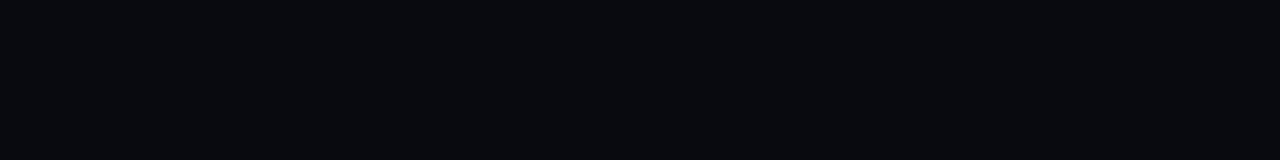
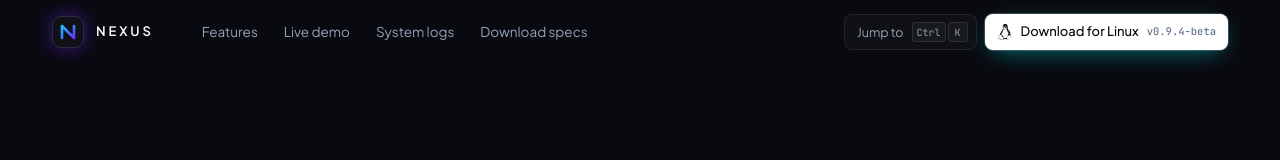
Before and after one commit to Alan-Betty/EV, a website built with Vite: page site/index.html in a window 1280 px wide. Built offline with nearby package versions, Linux system fonts and the light colour scheme.

Commit message:
Add the site header with the glowing logo and OS detection

```diff
--- a/site/index.html
+++ b/site/index.html
@@ -11,7 +11,58 @@
   <body>
     <a href="#main" class="sr-only focus:not-sr-only focus:fixed focus:left-4 focus:top-4 focus:z-[100] focus:rounded-lg focus:bg-ink-900 focus:px-4 focus:py-2 focus:text-white">Skip to content</a>
 
-    <!-- @header -->
+    <header id="site-header" class="site-header fixed inset-x-0 top-0 z-50" data-scrolled="false">
+      <div class="shell flex h-16 items-center gap-8">
+        <a href="#top" class="group -ml-1 flex items-center gap-3 rounded-lg p-1" aria-label="NEXUS, back to top">
+          <span class="relative grid size-8 place-items-center">
+            <span aria-hidden="true" class="logo-aura absolute -inset-2.5 rounded-full animate-aura"></span>
+            <svg viewBox="0 0 32 32" fill="none" class="relative size-8" aria-hidden="true">
+              <defs>
+                <linearGradient id="logo-g" x1="6" y1="6" x2="26" y2="26" gradientUnits="userSpaceOnUse">
+                  <stop stop-color="#00F2FE" /><stop offset="1" stop-color="#7F00FF" />
+                </linearGradient>
+              </defs>
+              <rect x=".5" y=".5" width="31" height="31" rx="8.5" fill="#0F1117" stroke="rgba(255,255,255,.1)" />
+              <path d="M10 22V10l12 12V10" stroke="url(#logo-g)" stroke-width="2.6" stroke-linecap="round" stroke-linejoin="round" />
+            </svg>
+          </span>
+          <span class="text-[13px] font-semibold tracking-[0.22em] text-white">NEXUS</span>
+        </a>
+
+        <nav aria-label="Primary" class="hidden md:block">
+          <ul class="flex items-center gap-0.5 text-[13.5px]">
+            <li><a data-nav href="#features" class="nav-link">Features</a></li>
+            <li><a data-nav href="#demo" class="nav-link">Live demo</a></li>
+            <li><a data-nav href="#activity" class="nav-link">System logs</a></li>
+            <li><a data-nav href="#download" class="nav-link">Download specs</a></li>
+          </ul>
+        </nav>
+
+        <div class="ml-auto flex items-center gap-2">
+          <button id="cmdk-trigger" type="button" class="glass glass-hover hidden h-9 items-center gap-2 rounded-lg pl-3 pr-2 text-[12.5px] text-slate-400 hover:text-slate-100 lg:inline-flex" aria-label="Open command menu">
+            Jump to
+            <span class="flex gap-0.5"><kbd class="kbd" data-mod-key>Ctrl</kbd><kbd class="kbd">K</kbd></span>
+          </button>
+          <a id="os-badge" href="#download" class="group inline-flex h-9 items-center gap-2 rounded-lg bg-white pl-3 pr-3 text-[13px] font-medium text-ink-950 shadow-[0_0_0_1px_rgba(255,255,255,.2),0_6px_24px_-8px_rgba(0,242,254,.6)] transition-[background-color,transform] duration-200 hover:bg-cyan-50 active:scale-[0.98]">
+            <span data-os-icon class="grid size-4 place-items-center"></span>
+            <span data-os-label>Download</span>
+            <span data-os-version class="hidden font-mono text-[10.5px] text-slate-500 sm:inline"></span>
+          </a>
+          <button id="menu-toggle" type="button" class="glass grid size-9 place-items-center rounded-lg text-slate-300 md:hidden" aria-label="Menu" aria-expanded="false" aria-controls="mobile-nav">
+            <svg viewBox="0 0 24 24" fill="none" stroke="currentColor" stroke-width="1.75" stroke-linecap="round" class="size-5" aria-hidden="true"><path class="menu-top" d="M4 8h16" /><path class="menu-bottom" d="M4 16h16" /></svg>
+          </button>
+        </div>
+      </div>
+
+      <nav id="mobile-nav" aria-label="Mobile" class="border-t border-white/[0.06] md:hidden" hidden>
+        <ul class="shell grid gap-1 py-3 text-[15px]">
+          <li><a data-nav href="#features" class="nav-link block py-3">Features</a></li>
+          <li><a data-nav href="#demo" class="nav-link block py-3">Live demo</a></li>
+          <li><a data-nav href="#activity" class="nav-link block py-3">System logs</a></li>
+          <li><a data-nav href="#download" class="nav-link block py-3">Download specs</a></li>
+        </ul>
+      </nav>
+    </header>
 
     <main id="main">
       <!-- @hero -->
--- a/site/package.json
+++ b/site/package.json
@@ -16,6 +16,7 @@
   },
   "dependencies": {
     "@fontsource-variable/jetbrains-mono": "^5.3.0",
-    "@fontsource-variable/plus-jakarta-sans": "^5.3.0"
+    "@fontsource-variable/plus-jakarta-sans": "^5.3.0",
+    "simple-icons": "^16.35.0"
   }
 }
--- /dev/null
+++ b/site/src/data/release.js
@@ -0,0 +1,21 @@
+// Single source of truth for everything the page states about a release.
+// Placeholder values: CI should generate this file (or a JSON manifest it
+// replaces) from the real build artifacts before the site is published.
+
+export const PRODUCT = {
+  name: 'NEXUS',
+  repo: 'https://github.com/nexus-assistant/nexus',
+  docs: '#',
+};
+
+export const CHANNELS = {
+  stable: { label: 'Stable', version: '0.9.4-beta', date: '2026-10-20', note: 'Recommended. Tested across every supported desktop.' },
+  nightly: { label: 'Nightly', version: '0.9.5-nightly.20261022', date: '2026-10-22', note: 'Built from main every night. Passing tests, rough edges.' },
+  canary: { label: 'Canary', version: '0.10.0-canary.7', date: '2026-10-22', note: 'Every merged commit. Expect breakage. For contributors.' },
+};
+
+export const PLATFORMS = {
+  linux: { label: 'Linux', long: 'Linux and Arch' },
+  macos: { label: 'macOS', long: 'macOS 13 or later' },
+  windows: { label: 'Windows', long: 'Windows 11' },
+};
--- /dev/null
+++ b/site/src/lib/icons.js
@@ -0,0 +1,31 @@
+import { siApple, siArchlinux, siGithub, siLinux } from 'simple-icons';
+
+const brand = (path) => (cls = '') =>
+  `<svg viewBox="0 0 24 24" fill="currentColor" aria-hidden="true" class="${cls}"><path d="${path}"/></svg>`;
+
+// 24px stroke glyphs, 1.75 weight to sit beside the 13-15px UI text.
+const line = (d) => (cls = '') =>
+  `<svg viewBox="0 0 24 24" fill="none" stroke="currentColor" stroke-width="1.75" stroke-linecap="round" stroke-linejoin="round" aria-hidden="true" class="${cls}">${d}</svg>`;
+
+export const icon = {
+  apple: brand(siApple.path),
+  linux: brand(siLinux.path),
+  arch: brand(siArchlinux.path),
+  github: brand(siGithub.path),
+  windows: brand('M3 3h8.4v8.4H3zm9.6 0H21v8.4h-8.4zM3 12.6h8.4V21H3zm9.6 0H21V21h-8.4z'),
+
+  download: line('<path d="M12 4v11"/><path d="m7 10 5 5 5-5"/><path d="M5 20h14"/>'),
+  copy: line('<rect x="8" y="8" width="12" height="12" rx="2.5"/><path d="M16 8V6.5A2.5 2.5 0 0 0 13.5 4h-7A2.5 2.5 0 0 0 4 6.5v7A2.5 2.5 0 0 0 6.5 16H8"/>'),
+  check: line('<path d="m5 12.5 4.5 4.5L19 7.5"/>'),
+  search: line('<circle cx="11" cy="11" r="6.5"/><path d="m20 20-4.2-4.2"/>'),
+  terminal: line('<path d="m5 7 5 5-5 5"/><path d="M12.5 17H19"/>'),
+  menu: line('<path d="M4 8h16"/><path d="M4 16h16"/>'),
+  close: line('<path d="m6 6 12 12"/><path d="M18 6 6 18"/>'),
+  shield: line('<path d="M12 3.5 5 6v5.5c0 4.3 3 7.8 7 9 4-1.2 7-4.7 7-9V6z"/><path d="m9 12 2.2 2.2L15.5 10"/>'),
+  play: line('<path d="M8 5.5v13l10.5-6.5z"/>'),
+  pause: line('<path d="M8.5 5v14"/><path d="M15.5 5v14"/>'),
+  star: line('<path d="m12 4 2.47 5.01 5.53.8-4 3.9.94 5.5L12 16.6l-4.94 2.6.94-5.5-4-3.9 5.53-.8z"/>'),
+};
+
+export const platformIcon = (platform, cls) =>
+  ({ linux: icon.linux, macos: icon.apple, windows: icon.windows })[platform]?.(cls) ?? '';
--- /dev/null
+++ b/site/src/lib/os.js
@@ -0,0 +1,42 @@
+import { store } from './store.js';
+
+const KNOWN = new Set(['linux', 'macos', 'windows']);
+
+function sniff() {
+  const uaData = navigator.userAgentData;
+  const ua = navigator.userAgent;
+  const s = `${uaData?.platform ?? navigator.platform ?? ''} ${ua}`.toLowerCase();
+
+  // iPadOS 13+ claims to be a Mac; only touch support gives it away.
+  const ipad = /mac/.test(s) && navigator.maxTouchPoints > 1;
+  const mobile = Boolean(uaData?.mobile) || ipad || /android|iphone|ipad|ipod|mobile/.test(s);
+
+  let platform = 'linux';
+  if (/win/.test(s)) platform = 'windows';
+  else if (/mac|iphone|ipad|ipod/.test(s)) platform = 'macos';
+
+  return { platform, mobile };
+}
+
+async function sniffArch() {
+  // Chromium only. Safari and Firefox never say, so macOS defaults to Apple silicon.
+  try {
+    const v = await navigator.userAgentData?.getHighEntropyValues?.(['architecture']);
+    if (v?.architecture === 'arm') return 'arm64';
+    if (v?.architecture === 'x86') return 'x86_64';
+  } catch {
+    /* permission or API missing: fall through */
+  }
+  return null;
+}
+
+export function detectPlatform() {
+  const { platform, mobile } = sniff();
+
+  // ?os=windows lets QA and screenshots force a platform.
+  const forced = new URLSearchParams(location.search).get('os');
+  store.set('platform', KNOWN.has(forced) ? forced : platform);
+  store.set('mobile', forced ? false : mobile);
+
+  sniffArch().then((arch) => store.set('arch', arch));
+}
--- /dev/null
+++ b/site/src/lib/store.js
@@ -0,0 +1,27 @@
+// Tiny pub/sub for the few facts several sections share: detected platform,
+// CPU arch, and the release channel picked in the download matrix.
+const state = {
+  platform: 'linux',
+  mobile: false,
+  arch: null,
+  channel: 'stable',
+};
+const subscribers = new Map();
+
+export const store = {
+  get: (key) => state[key],
+
+  set(key, value) {
+    if (state[key] === value) return;
+    state[key] = value;
+    subscribers.get(key)?.forEach((fn) => fn(value));
+  },
+
+  // Calls back immediately with the current value, then on every change.
+  on(key, fn) {
+    if (!subscribers.has(key)) subscribers.set(key, new Set());
+    subscribers.get(key).add(fn);
+    fn(state[key]);
+    return () => subscribers.get(key).delete(fn);
+  },
+};
--- a/site/src/main.js
+++ b/site/src/main.js
@@ -1,8 +1,12 @@
 import './styles.css';
+import { detectPlatform } from './lib/os.js';
+import { initHeader } from './sections/header.js';
+
+detectPlatform();
 
 // Each section owns its DOM and exports one init(). Order matters only where a
 // section reads state another publishes (OS detection feeds header, hero, downloads).
-const sections = [];
+const sections = [initHeader];
 
 for (const init of sections) {
   try {
--- /dev/null
+++ b/site/src/sections/header.js
@@ -0,0 +1,53 @@
+import { CHANNELS, PLATFORMS } from '../data/release.js';
+import { platformIcon } from '../lib/icons.js';
+import { store } from '../lib/store.js';
+
+export function initHeader() {
+  const header = document.getElementById('site-header');
+  if (!header) return;
+
+  // Glass only once content scrolls beneath it; transparent over the hero.
+  const onScroll = () => (header.dataset.scrolled = String(window.scrollY > 8));
+  onScroll();
+  window.addEventListener('scroll', onScroll, { passive: true });
+
+  // Platform badge
+  const badge = document.getElementById('os-badge');
+  const render = () => {
+    const platform = store.get('platform');
+    const mobile = store.get('mobile');
+    badge.querySelector('[data-os-icon]').innerHTML = mobile ? '' : platformIcon(platform, 'size-4');
+    badge.querySelector('[data-os-label]').textContent = mobile ? 'Get the desktop app' : `Download for ${PLATFORMS[platform].label}`;
+    badge.querySelector('[data-os-version]').textContent = `v${CHANNELS[store.get('channel')].version}`;
+  };
+  ['platform', 'mobile', 'channel'].forEach((k) => store.on(k, render));
+
+  // Mobile disclosure
+  const toggle = document.getElementById('menu-toggle');
+  const panel = document.getElementById('mobile-nav');
+  const setOpen = (open) => {
+    toggle.setAttribute('aria-expanded', String(open));
+    panel.hidden = !open;
+    header.dataset.menu = String(open);
+  };
+  toggle.addEventListener('click', () => setOpen(panel.hidden));
+  panel.addEventListener('click', (e) => e.target.closest('a') && setOpen(false));
+  window.addEventListener('keydown', (e) => e.key === 'Escape' && !panel.hidden && setOpen(false));
+  matchMedia('(min-width: 768px)').addEventListener('change', (e) => e.matches && setOpen(false));
+
+  // Current-section highlight: the section crossing the band under the header wins.
+  const links = [...document.querySelectorAll('[data-nav]')];
+  const targets = links.map((a) => document.querySelector(a.getAttribute('href'))).filter(Boolean);
+  if (!targets.length) return;
+  const io = new IntersectionObserver(
+    (entries) => {
+      for (const entry of entries) {
+        if (!entry.isIntersecting) continue;
+        const id = `#${entry.target.id}`;
+        links.forEach((a) => a.toggleAttribute('aria-current', a.getAttribute('href') === id));
+      }
+    },
+    { rootMargin: '-45% 0px -50% 0px' },
+  );
+  targets.forEach((t) => io.observe(t));
+}
--- a/site/src/styles.css
+++ b/site/src/styles.css
@@ -94,3 +94,34 @@
   .text-pretty { text-wrap: pretty; }
   .tabular { font-variant-numeric: tabular-nums; }
 }
+
+/* Header ---------------------------------------------------------------- */
+@layer components {
+  .site-header {
+    @apply border-b border-transparent transition-[background-color,border-color] duration-300;
+  }
+  .site-header[data-scrolled='true'],
+  .site-header[data-menu='true'] {
+    @apply border-white/[0.06] bg-ink-950/70 backdrop-blur-xl;
+  }
+
+  .logo-aura {
+    background: radial-gradient(closest-side, rgba(0, 242, 254, 0.55), rgba(127, 0, 255, 0.35) 55%, transparent 100%);
+    filter: blur(8px);
+  }
+  a:hover .logo-aura { animation-duration: 1.4s; }
+
+  .nav-link {
+    @apply relative rounded-lg px-3 py-2 text-slate-400 transition-colors duration-150 hover:text-white;
+  }
+  .nav-link[aria-current] { @apply text-white; }
+  .nav-link[aria-current]::after {
+    content: '';
+    @apply absolute inset-x-3 -bottom-[13px] hidden h-px md:block;
+    background: linear-gradient(90deg, transparent, var(--cyan), transparent);
+  }
+
+  #menu-toggle path { transition: transform 0.2s ease; transform-origin: center; }
+  #menu-toggle[aria-expanded='true'] .menu-top { transform: translateY(4px) rotate(45deg); }
+  #menu-toggle[aria-expanded='true'] .menu-bottom { transform: translateY(-4px) rotate(-45deg); }
+}
```
Also changed, not shown: 1 other file.
